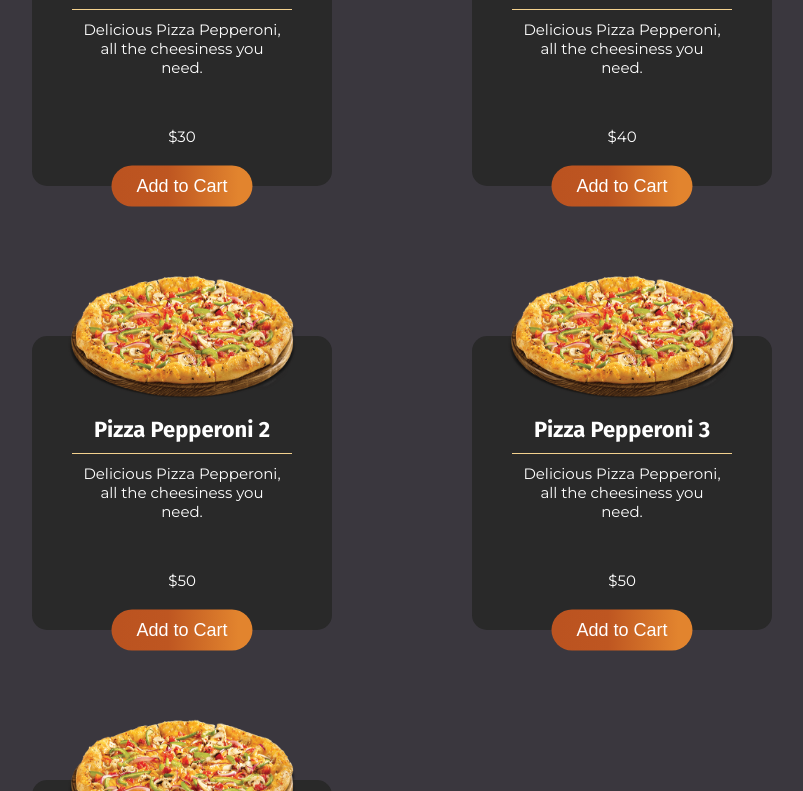
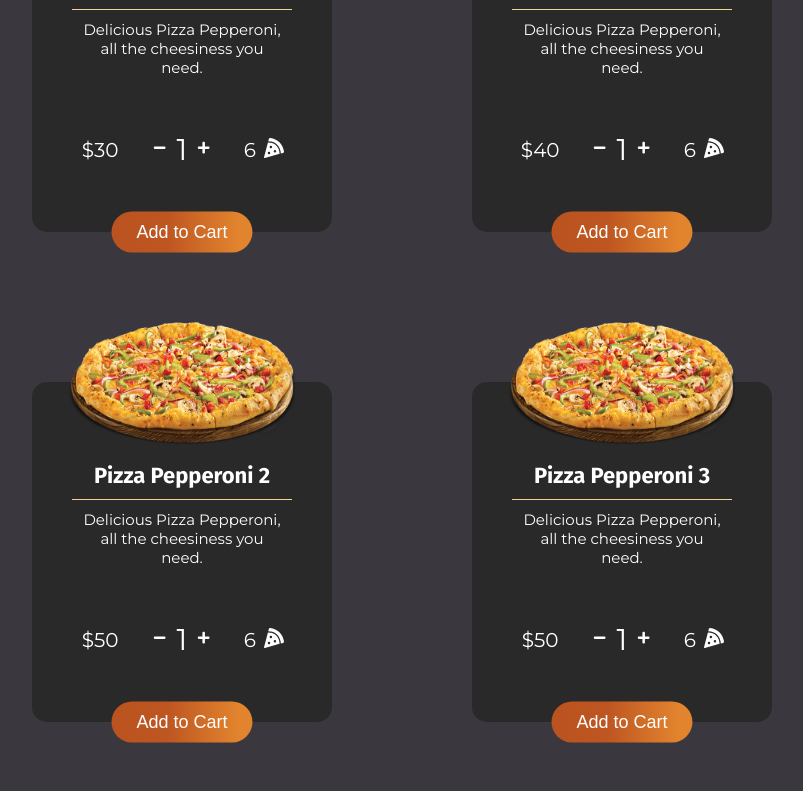
Before and after one commit to OdearOgy/cheesy_pizza_frontend, a React (Create React App) app: page / in a window 1280 px wide. Shown: the part 1189-1980 px from the top of the page, without its empty margins (238-1041 px from the left). Built offline with nearby package versions, Linux system fonts and the light colour scheme.

Commit message:
Added change quantity for cart and menu.

```diff
--- a/package.json
+++ b/package.json
@@ -1,7 +1,7 @@
 {
 	"name": "CheesyPizza",
 	"author": "OdearOgy",
-	"version": "0.1.0",
+	"version": "0.2.0",
 	"private": true,
 	"dependencies": {
 		"@reduxjs/toolkit": "^1.1.0",
@@ -9,6 +9,7 @@
 		"@testing-library/react": "^9.3.2",
 		"@testing-library/user-event": "^7.1.2",
 		"axios": "^0.19.2",
+		"eslint-plugin-react-hooks": "^4.0.2",
 		"formik": "^2.1.4",
 		"react": "^16.13.1",
 		"react-dom": "^16.13.1",
--- a/src/components/MenuItem.js
+++ b/src/components/MenuItem.js
@@ -1,13 +1,24 @@
-import React from 'react';
-import { MenuItemStls as styles } from '../styles';
-import CustomButton from './CustomButton';
-
+import React, { useState } from 'react';
 import { useDispatch } from 'react-redux';
 import { add as addToCart } from '../features/cart/cartSlice';
+import CustomButton from './CustomButton';
+import QuantityBar from './QuantityBar';
+
+import { MenuItemStls as styles } from '../styles';
+import { FaPizzaSlice } from 'react-icons/fa';
 
 function MenuItem(props) {
-	const { img, name, description, price } = props;
+	const { img, name, description, price, quantity, slices } = props;
 	const dispatch = useDispatch();
+	const [orderQuantity, setOrderQuantity] = useState(quantity);
+
+	const changeQuantity = (val) => {
+		if (orderQuantity + val <= 0) {
+			setOrderQuantity(1);
+		} else {
+			setOrderQuantity(orderQuantity + val);
+		}
+	};
 
 	return (
 		<div className={styles.item}>
@@ -20,12 +31,15 @@ function MenuItem(props) {
 			</div>
 
 			<div className={styles.item__info}>
-				<p className={styles.price}>${price}</p>
-
-				<div className={styles.quantity}></div>
+				<span className={styles.price}>${price}</span>
+				<QuantityBar quantity={orderQuantity} changeQuantity={changeQuantity} />
+				<span className={styles.slices}>
+					{slices}
+					<FaPizzaSlice />
+				</span>
 			</div>
 			<CustomButton
-				handleClick={() => dispatch(addToCart({ item: { ...props } }))}
+				handleClick={() => dispatch(addToCart({ item: { ...props }, quantity: orderQuantity }))}
 				className={styles.item__btn}
 				content='Add to Cart'
 			/>
--- /dev/null
+++ b/src/components/QuantityBar.js
@@ -0,0 +1,20 @@
+import React from 'react';
+import { QuantityBarStls as styles } from '../styles';
+import { FaMinus, FaPlus } from 'react-icons/fa';
+
+function QuantityBar({ quantity, changeQuantity }) {
+	return (
+		<div className={styles.quantity}>
+			<button className={styles.quantity__btn} aria-label='Decrement value' onClick={() => changeQuantity(-1)}>
+				<FaMinus />
+			</button>
+
+			<span> {quantity} </span>
+			<button className={styles.quantity__btn} aria-label='Increment value' onClick={() => changeQuantity(1)}>
+				<FaPlus />
+			</button>
+		</div>
+	);
+}
+
+export default QuantityBar;
--- a/src/components/index.js
+++ b/src/components/index.js
@@ -2,5 +2,5 @@
 import Navbar from './Navbar';
 import MenuItem from './MenuItem';
 import CustomButton from './CustomButton';
-
-export { MenuItem, CustomButton, Navbar };
+import QuantityBar from './QuantityBar';
+export { MenuItem, CustomButton, Navbar, QuantityBar };
--- a/src/containers/Menu.js
+++ b/src/containers/Menu.js
@@ -11,6 +11,8 @@ const orders = [
 		name: 'Pizza Pepperoni',
 		description: 'Delicious Pizza Pepperoni, all the cheesiness you need.',
 		price: 30,
+		quantity: 1,
+		slices: 6,
 	},
 	{
 		id: 1,
@@ -18,6 +20,8 @@ const orders = [
 		name: 'Pizza Pepperoni 1',
 		description: 'Delicious Pizza Pepperoni, all the cheesiness you need.',
 		price: 40,
+		quantity: 1,
+		slices: 6,
 	},
 	{
 		id: 2,
@@ -25,6 +29,8 @@ const orders = [
 		name: 'Pizza Pepperoni 2',
 		description: 'Delicious Pizza Pepperoni, all the cheesiness you need.',
 		price: 50,
+		quantity: 1,
+		slices: 6,
 	},
 	{
 		id: 3,
@@ -32,6 +38,8 @@ const orders = [
 		name: 'Pizza Pepperoni 3',
 		description: 'Delicious Pizza Pepperoni, all the cheesiness you need.',
 		price: 50,
+		quantity: 1,
+		slices: 6,
 	},
 	{
 		id: 4,
@@ -39,6 +47,8 @@ const orders = [
 		name: 'Pizza Pepperoni 4',
 		description: 'Delicious Pizza Pepperoni, all the cheesiness you need.',
 		price: 50,
+		quantity: 1,
+		slices: 6,
 	},
 ];
 
--- a/src/features/cart/Cart.js
+++ b/src/features/cart/Cart.js
@@ -1,6 +1,6 @@
 import React from 'react';
 import { useSelector, useDispatch } from 'react-redux';
-import { selectCart, selectTotalPrice, selectOpenState, toggle as toggleCart } from './cartSlice';
+import { selectCart, selectTotalPrice, selectOpenState, toggle as toggleCart, clear as clearCart } from './cartSlice';
 import CartItem from './CartItem';
 
 import { CustomButton } from '../../components';
@@ -37,7 +37,12 @@ export function Cart() {
 							<span>Total: </span>
 							<span className={styles.total__price}> ${totalPrice} </span>
 						</div>
-						<CustomButton className={styles.order__btn} content='Order' />
+						<div className={styles.cart__btns}>
+							<button className={styles.clear__btn} onClick={() => dispatch(clearCart())}>
+								Clear Cart
+							</button>
+							<CustomButton className={styles.order__btn} content='Order' />
+						</div>
 					</div>
 				</>
 			) : (
--- a/src/features/cart/Cart.module.css
+++ b/src/features/cart/Cart.module.css
@@ -1,7 +1,7 @@
 .cart__open {
 	display: grid;
 	grid-template-rows: 0.2fr 1.5fr 0.5fr;
-  grid-template-areas: 'header''items''footer';
+	grid-template-areas: 'header' 'items' 'footer';
 	justify-items: center;
 	position: absolute;
 	z-index: 1;
@@ -24,13 +24,12 @@
 	-o-border-radius: 0.8rem;
 	-webkit-animation: open__cart 0.5s ease;
 	animation: open__cart 0.5s ease;
-  transition: all .2s linear;
-  -webkit-transition: all .2s linear;
-  -moz-transition: all .2s linear;
-  -ms-transition: all .2s linear;
-  -o-transition: all .2s linear;
+	transition: all 0.2s linear;
+	-webkit-transition: all 0.2s linear;
+	-moz-transition: all 0.2s linear;
+	-ms-transition: all 0.2s linear;
+	-o-transition: all 0.2s linear;
 }
-
 
 .cart__open::before {
 	content: '';
@@ -59,7 +58,6 @@
 	width: 100%;
 }
 
-
 .cart__header {
 	grid-area: header;
 }
@@ -74,6 +72,7 @@
 .item {
 	display: grid;
 	grid-template-columns: 0.3fr 1fr 0.2fr;
+	grid-template-areas: 'img text delete';
 	align-items: flex-start;
 	column-gap: 2rem;
 	margin: 2rem 4rem;
@@ -83,6 +82,7 @@
 }
 
 .item__img {
+	grid-area: img;
 	background: var(--black);
 	border-radius: 0.5rem;
 	width: 10rem;
@@ -97,6 +97,7 @@
 }
 
 .item__text {
+	grid-area: text;
 	justify-self: flex-start;
 }
 
@@ -111,6 +112,10 @@
 	place-self: center end;
 }
 
+.remove__btn {
+	grid-area: delete;
+}
+
 .cart__footer {
 	grid-area: footer;
 	position: relative;
@@ -121,6 +126,12 @@
 	justify-self: stretch;
 	margin: 0 4rem;
 	border-top: 0.2rem solid var(--pale-yellow);
+}
+
+.cart__btns {
+	display: flex;
+	justify-content: space-between;
+	align-items: center;
 }
 
 .order__btn {
@@ -137,15 +148,22 @@
 	right: 5%;
 }
 
+.clear__btn {
+	background: var(--pale-yellow);
+	border: none;
+	padding: 1rem 1.5rem;
+	border-radius: 0.5rem;
+	-webkit-border-radius: 0.5rem;
+	-moz-border-radius: 0.5rem;
+	-ms-border-radius: 0.5rem;
+	-o-border-radius: 0.5rem;
+}
 
-
-@media(max-width: 1640px) {
+@media (max-width: 1640px) {
 	.cart__open {
 		min-width: 40vw;
 	}
-
 }
-
 
 @media (max-width: 1200px) {
 	.cart__open {
@@ -169,7 +187,49 @@
 	.cart__items {
 		max-height: 50vh;
 	}
+}
 
+@media (max-width: 640px) {
+	.cart__open {
+		width: 100%;
+		height: 100%;
+	}
+
+	.order__btn {
+		transform: none;
+		-webkit-transform: none;
+		-moz-transform: none;
+		-ms-transform: none;
+		-o-transform: none;
+
+		top: unset;
+		left: unset;
+		position: unset;
+	}
+
+	.item {
+		grid-template: 'img img' 1fr 'delete delete' 0.2fr 'text text' 1fr / 1fr;
+		position: relative;
+	}
+
+	.item__text {
+		text-align: center;
+		justify-self: stretch;
+	}
+
+	.item__img {
+		justify-self: center;
+	}
+
+	.remove__btn {
+		justify-self: center;
+		align-self: flex-start;
+		transform: scale(2);
+		-webkit-transform: scale(2);
+		-moz-transform: scale(2);
+		-ms-transform: scale(2);
+		-o-transform: scale(2);
+	}
 }
 
 @keyframes open__cart {
--- a/src/features/cart/CartItem.js
+++ b/src/features/cart/CartItem.js
@@ -1,12 +1,25 @@
-import React from 'react';
+import React, { useState, useEffect } from 'react';
 import styles from './Cart.module.css';
 import { MdDelete } from 'react-icons/md';
 
 import { useDispatch } from 'react-redux';
-import { remove as removeFromCart } from './cartSlice';
+import { remove as removeFromCart, changeQuantity } from './cartSlice';
+import { QuantityBar } from '../../components';
 
 function CartItem({ item }) {
 	const dispatch = useDispatch();
+
+	const [itemQuantity, setItemQuantity] = useState(item.quantity);
+
+	const changeItemQuantity = (val) => {
+		if (itemQuantity + val <= 0) {
+			setItemQuantity(1);
+		} else {
+			setItemQuantity(itemQuantity + val);
+		}
+
+		dispatch(changeQuantity({ item, quantity: itemQuantity }));
+	};
 
 	return (
 		<div className={styles.item}>
@@ -15,6 +28,7 @@ function CartItem({ item }) {
 			</div>
 			<div className={styles.item__text}>
 				<h4>{item.name}</h4>
+				<QuantityBar quantity={itemQuantity} changeQuantity={changeItemQuantity} />
 			</div>
 			<button className={styles.remove__btn} onClick={() => dispatch(removeFromCart({ item }))}>
 				<MdDelete />
--- a/src/features/cart/cartSlice.js
+++ b/src/features/cart/cartSlice.js
@@ -6,7 +6,7 @@ function calculateTotalPrice(cartItems) {
 	let totalPrice = 0;
 	if (cartItems) {
 		cartItems.forEach((item) => {
-			totalPrice += item.price;
+			totalPrice += item.price * item.quantity;
 		});
 	} else {
 		totalPrice = 0;
@@ -24,9 +24,17 @@ export const cartSlice = createSlice({
 
 	reducers: {
 		add: (state, action) => {
-			state.items.push(action.payload.item);
+			const { item, quantity } = action.payload;
+			// if we're adding the same item, we're just gonna change the quantity
+			const index = state.items.findIndex((current) => current.id === item.id);
+			if (!index) {
+				state.items[index].quantity += quantity;
+			} else {
+				item.quantity = quantity;
+				state.items.push(item);
+			}
+
 			state.totalPrice = calculateTotalPrice(state.items);
-
 			localStorage.setItem('cart', JSON.stringify(state.items));
 		},
 
@@ -35,6 +43,15 @@ export const cartSlice = createSlice({
 			state.items.splice(index, 1);
 			state.totalPrice = calculateTotalPrice(state.items);
 
+			localStorage.setItem('cart', JSON.stringify(state.items));
+		},
+
+		changeQuantity: (state, action) => {
+			const { item, quantity } = action.payload;
+			const index = state.items.findIndex((current) => current.id === item.id);
+
+			state.items[index].quantity = quantity;
+			state.totalPrice = calculateTotalPrice(state.items);
 			localStorage.setItem('cart', JSON.stringify(state.items));
 		},
 
@@ -49,7 +66,7 @@ export const cartSlice = createSlice({
 	},
 });
 
-export const { add, remove, toggle, clear } = cartSlice.actions;
+export const { add, remove, changeQuantity, toggle, clear } = cartSlice.actions;
 
 export const selectCart = (state) => state.cart.items;
 export const selectTotalPrice = (state) => state.cart.totalPrice;
--- a/src/styles/index.js
+++ b/src/styles/index.js
@@ -4,10 +4,11 @@ import base from './_base.css';
 import NavbarStls from './navbar.module.css';
 import MenuItemStls from './menu-item.module.css';
 import CustomButtonStls from './custom-btn.module.css';
+import QuantityBarStls from './quantity-bar.module.css';
 
-// Landing page sections
+// containers styles
 import HeaderStls from './sections/header.module.css';
 import MenuStls from './sections/menu.module.css';
 
 export default base;
-export { NavbarStls, MenuItemStls, CustomButtonStls, HeaderStls, MenuStls };
+export { NavbarStls, MenuItemStls, CustomButtonStls, QuantityBarStls, HeaderStls, MenuStls };
--- a/src/styles/menu-item.module.css
+++ b/src/styles/menu-item.module.css
@@ -61,3 +61,19 @@
   -ms-transform: translate(-50%, 50%);
   -o-transform: translate(-50%, 50%);
 }
+
+.item__info {
+  display: grid;
+  grid-template-columns: repeat(3, .5fr);
+  align-items: center;
+  align-content: flex-start;
+  column-gap: 2rem;
+  margin: 0 0 2rem;
+  font-size: 2rem;
+}
+
+
+.slices {
+  display: flex;
+  justify-content: space-evenly;
+}
--- /dev/null
+++ b/src/styles/quantity-bar.module.css
@@ -0,0 +1,18 @@
+.quantity {
+  display: grid;
+  grid-template-columns: repeat(3, 1fr);
+  column-gap: .5rem;
+}
+
+.quantity span {
+  font-size: 3rem;
+  line-height: 1.5;
+}
+
+.quantity__btn {
+  border: none;
+  background: transparent;
+  color: currentColor;
+  cursor: pointer;
+  padding: .5rem;
+}
```
Also changed, not shown: 1 other file (tests, documents, lock files or other folders). Lines whose indentation alone changed are shown as unchanged.
